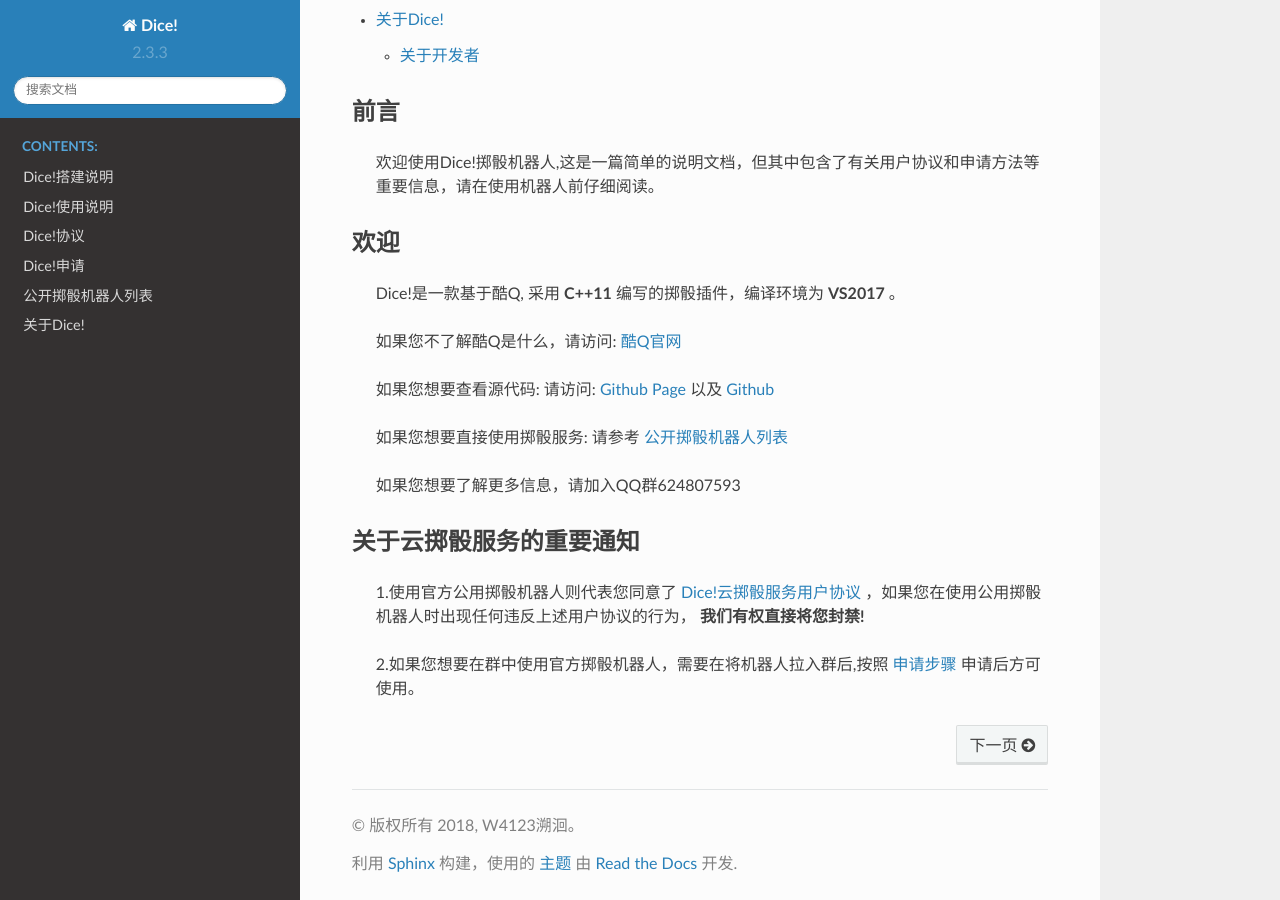
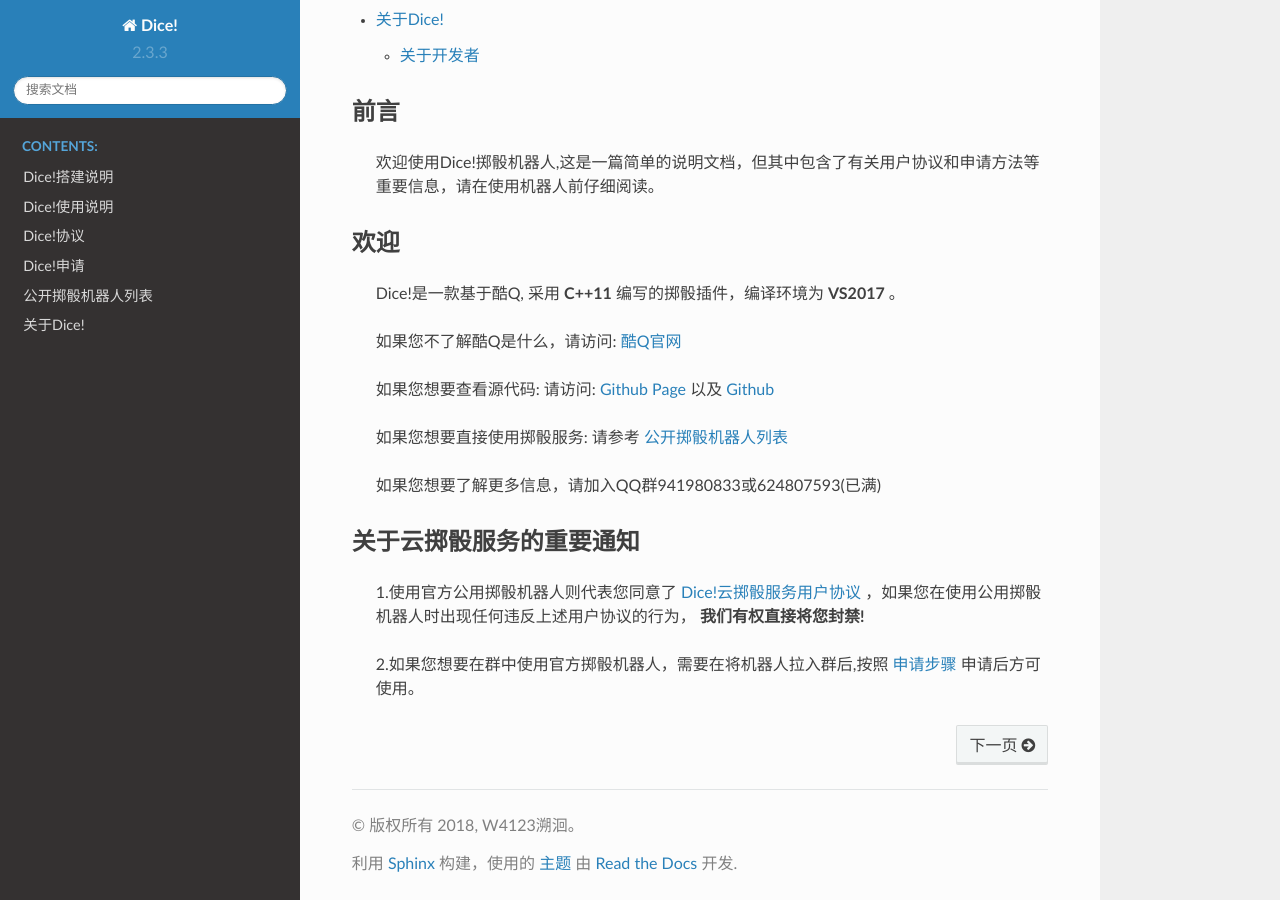
Before and after one commit to Dice-Developer-Team/Dice, a Sphinx documentation site: the page built from docs/index.rst, in a window 1280 px wide and 900 px high, scrolled down 841 px. Built offline with Sphinx 7.4.7 and the Read the Docs theme 2.0.0, drawn with Linux system fonts in a browser that asks for light colours.

Commit message:
Update Doc

```diff
--- a/docs/Apply.rst
+++ b/docs/Apply.rst
@@ -19,7 +19,7 @@
 
     您必须先阅读 **用户协议** 再进行申请。请先 **将骰娘拉入群中** 再 **提交申请** ，申请方法有两种 (**选择其一**):
 
-    1.加入群624807593，在群中发布消息，格式为"入群申请:群号:[群号] 原因:[原因] 骰娘:[1号/2号/3号] 我已仔细阅读并保证遵守Dice!云掷骰服务用户协议"（推荐）
+    1.加入群941980833或624807593(已满)，在群中发布消息，格式为"入群申请:群号:[群号] 原因:[原因] 骰娘:[1号/2号/3号] 我已仔细阅读并保证遵守Dice!云掷骰服务用户协议"（推荐）
 
     2.私聊机器人，输入"!info 入群申请:群号:[群号] 原因:[原因] 我已仔细阅读并保证遵守Dice!云掷骰服务用户协议"，注意,!info和入群申请之间必须有一个空格(**不加双引号**)。
 
--- a/docs/index.rst
+++ b/docs/index.rst
@@ -34,7 +34,7 @@
 
    如果您想要直接使用掷骰服务: 请参考 `公开掷骰机器人列表 <./DiceList.html>`_
 
-   如果您想要了解更多信息，请加入QQ群624807593
+   如果您想要了解更多信息，请加入QQ群941980833或624807593(已满)
 
 
 关于云掷骰服务的重要通知
```
Also changed, not shown: README.md (+1 -1 lines).
